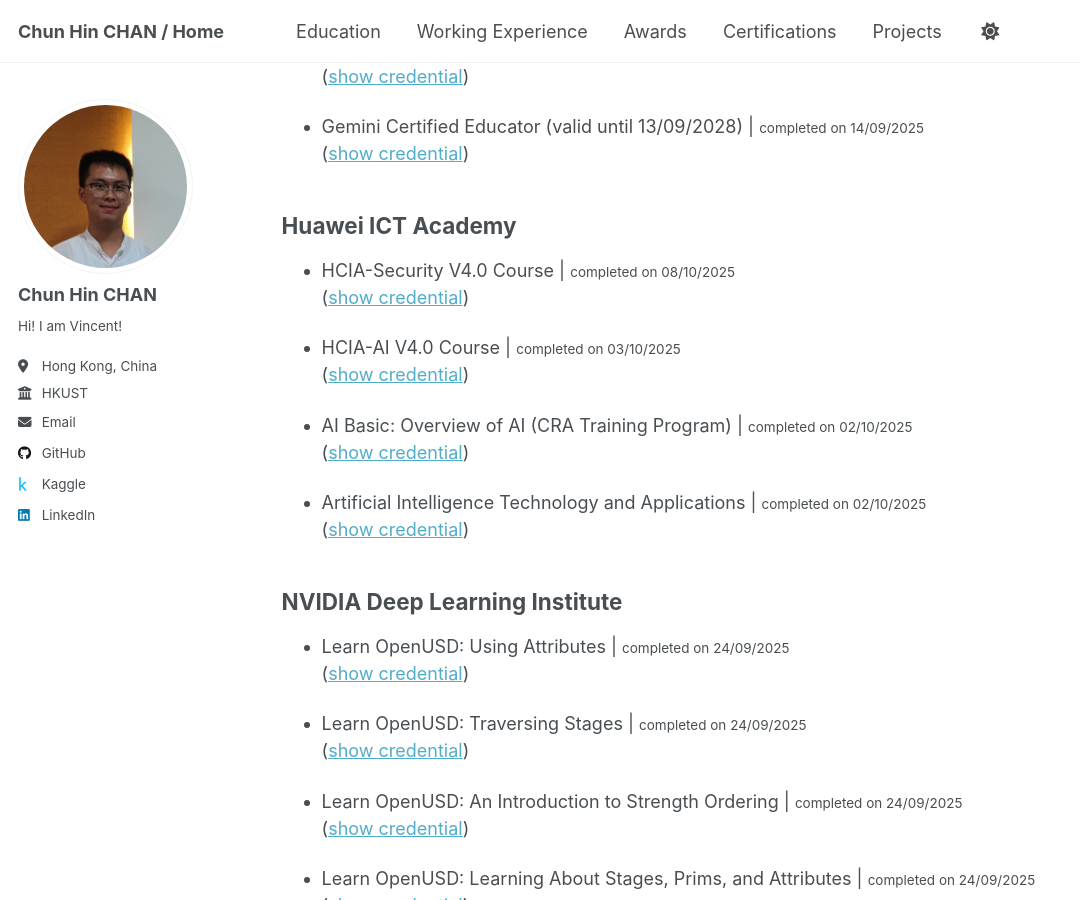
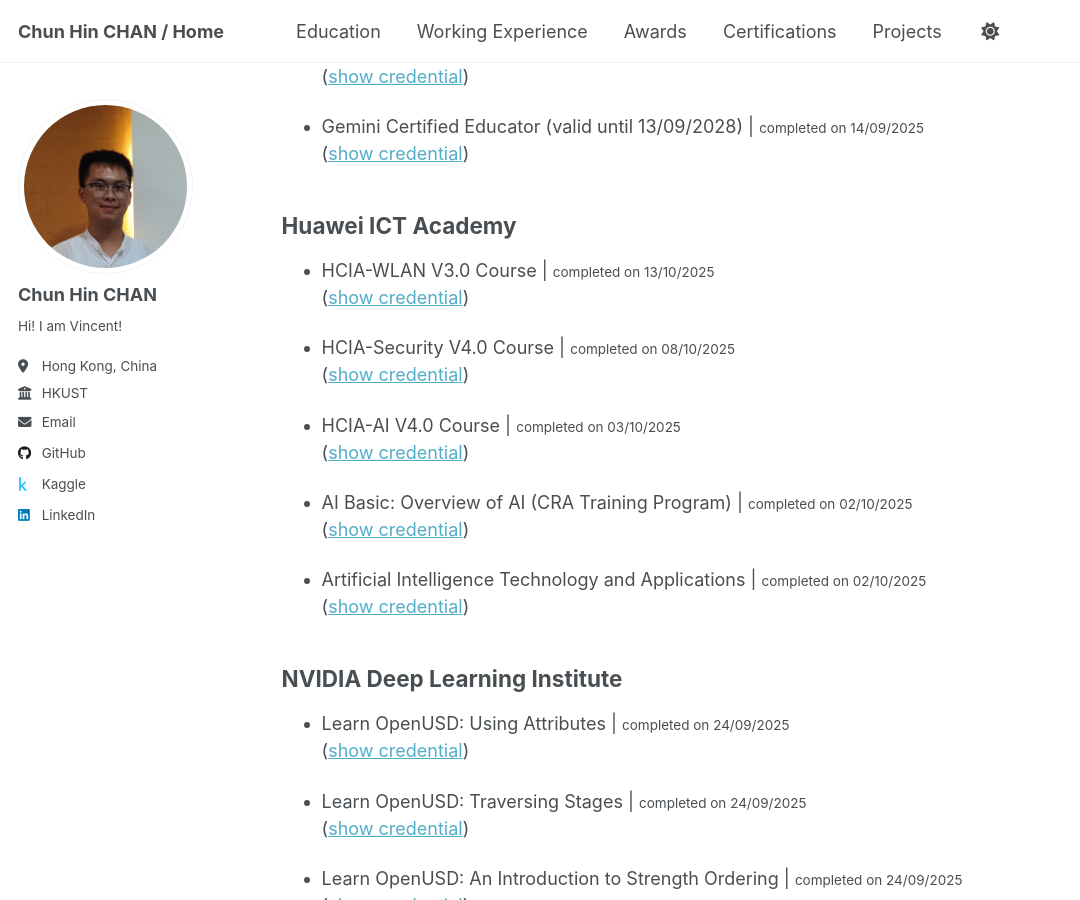
Before and after one commit to Vincent-Chan/index, a Jekyll site: the page built from _pages/certifications.md, in a window 1280 px wide and 900 px high, scrolled down 403 px. Shown: the whole window, without its empty margins (0-1080 px from the left). Built offline with Jekyll 4.4.1, drawn with Linux system fonts in a browser that asks for light colours.

Commit message:
added "HCIA-WLAN V3.0 Course" certificate

```diff
--- a/_pages/certifications.md
+++ b/_pages/certifications.md
@@ -26,6 +26,9 @@ redirect_from:
 
 
 ## Huawei ICT Academy
+
+* HCIA-WLAN V3.0 Course | <small>completed on 13/10/2025</small>
+<br>([show credential](https://github.com/Vincent-Chan/HCIA-WLAN-V3.0-Course/blob/main/HCIA-WLAN%20V3.0%20Course.png))
 
 * HCIA-Security V4.0 Course | <small>completed on 08/10/2025</small>
 <br>([show credential](https://github.com/Vincent-Chan/HCIA-Security-V4.0-Course/blob/main/HCIA-Security%20V4.0%20Course.png))
```
